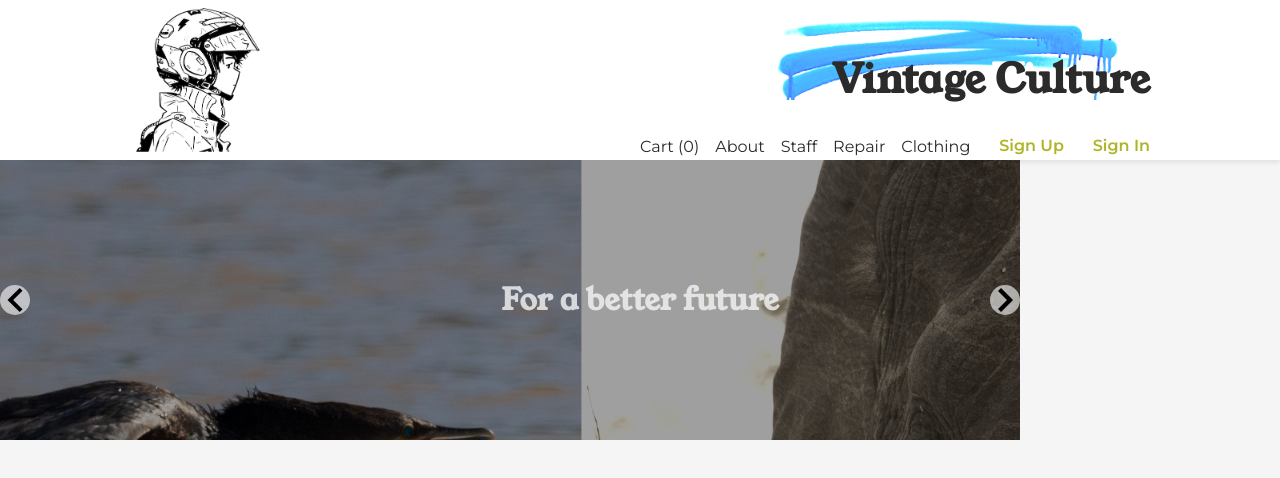
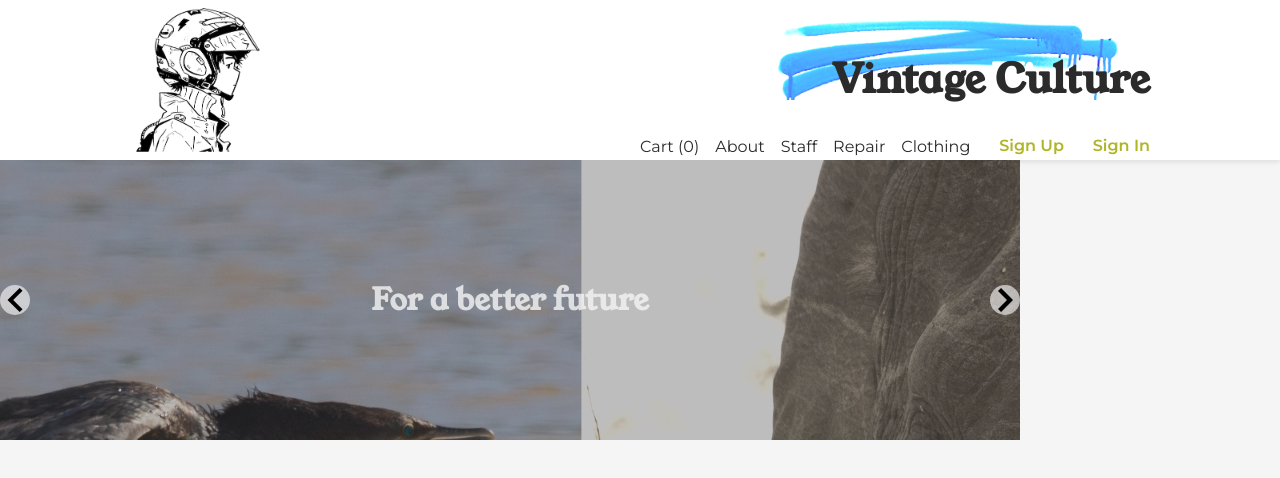
Before and after one commit to andressamachado/vintage-client, a React (Create React App) app: page / in a window 1280 px wide. Shown: the top 478 px of the page. Built offline with nearby package versions, Linux system fonts and the light colour scheme; no server answers.

Commit message:
Make overlay lighter

```diff
--- a/src/components/SlideDeck/slide-deck.scss
+++ b/src/components/SlideDeck/slide-deck.scss
@@ -13,7 +13,7 @@
     width: 100%;
     height: 100%;
     @include flexbox(column, center, center, 0, nowrap);
-    background-color: #00000060;
+    background-color: #52515160;
     z-index: 1;
   }
 
@@ -22,7 +22,7 @@
     top: 0;
     left: 0;
     z-index: 2;
-    width: 100vw;
+    width: 100%;
     height: 100%;
     display: flex;
     justify-content: center;
```
